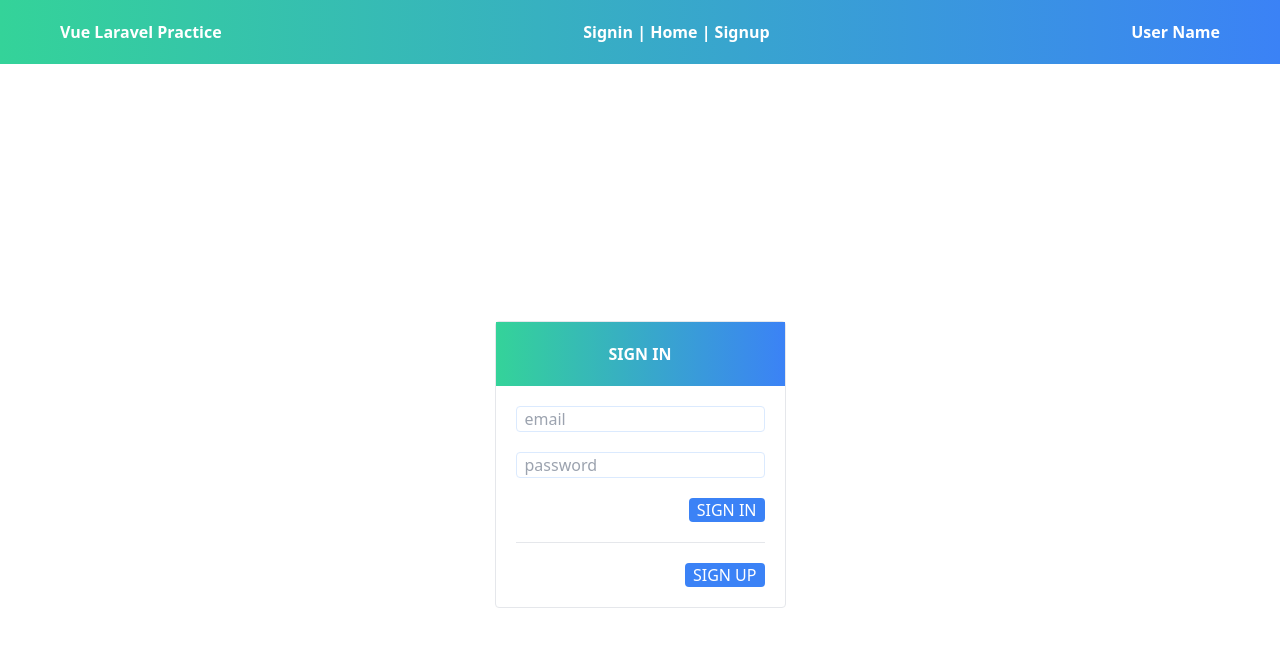
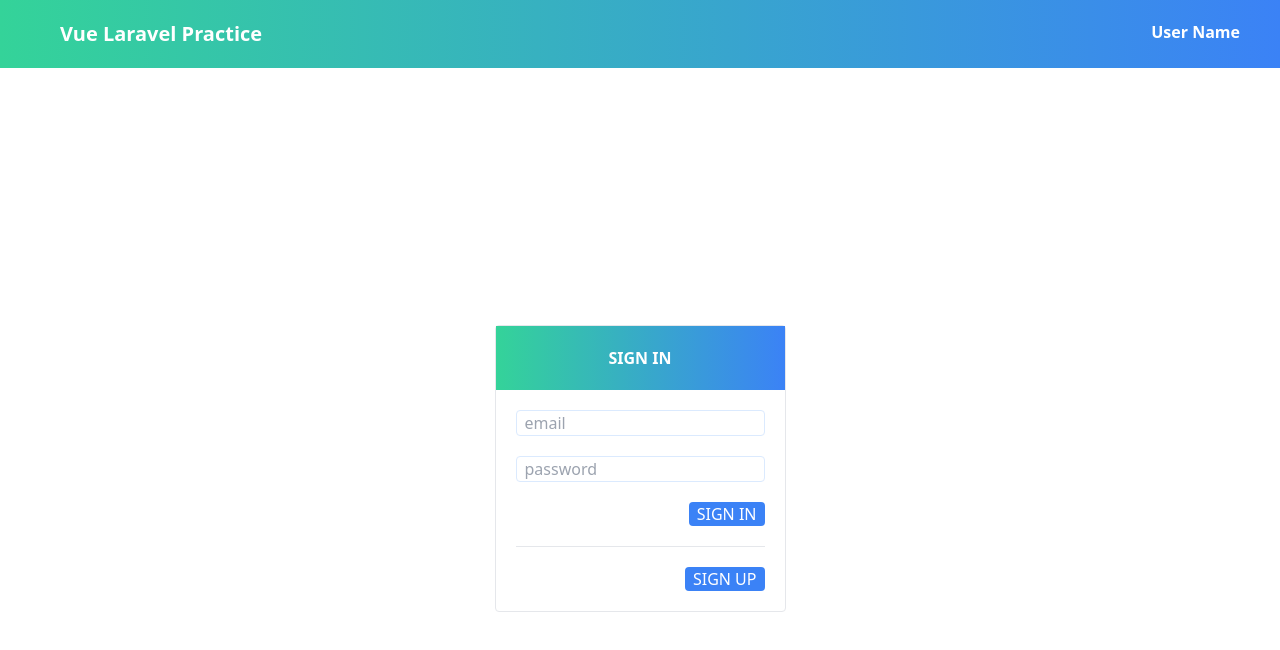
Before and after one commit to rokumura7/playground, a Vue app in the folder vue_laravel_practice/front/: page / in a window 1280 px wide. Shown: the top 650 px of the page. Built offline with nearby package versions, Linux system fonts and the light colour scheme.

Commit message:
fix nav vue

```diff
--- a/vue_laravel_practice/front/src/components/Nav.vue
+++ b/vue_laravel_practice/front/src/components/Nav.vue
@@ -2,13 +2,8 @@
   <div
     class="flex font-bold text-white bg-gradient-to-r from-green-400 to-blue-500 text-center px-10 py-5"
   >
-    <h1 class="ml-5">Vue Laravel Practice</h1>
-    <div class="m-auto">
-      <router-link to="/">Signin</router-link> |
-      <router-link to="/home">Home</router-link> |
-      <router-link to="/signup">Signup</router-link>
-    </div>
-    <span class="mr-5">User Name</span>
+    <h1 class="ml-5 text-xl">Vue Laravel Practice</h1>
+    <p class="mr-10 absolute right-0">User Name</p>
   </div>
 </template>
 
```
